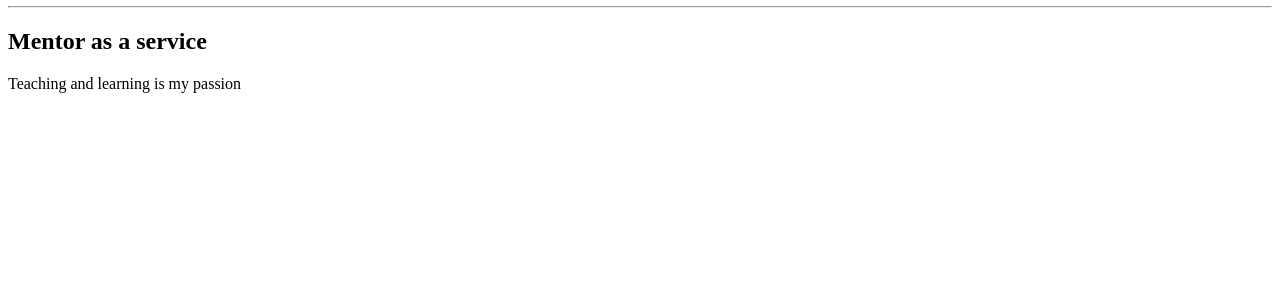
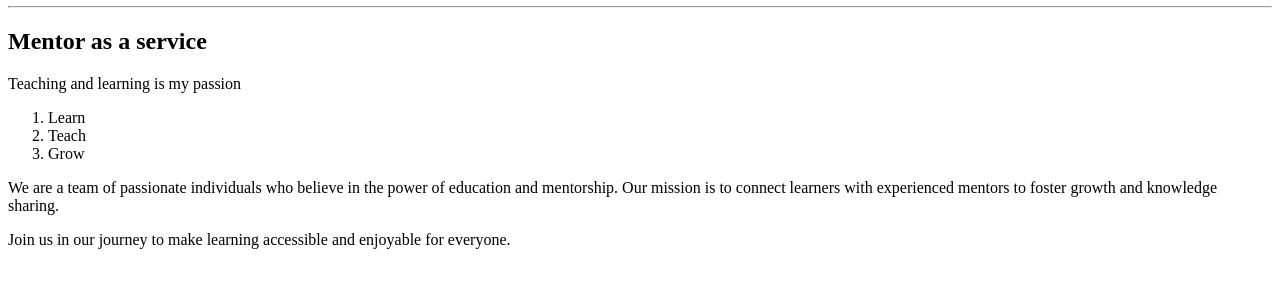
Before and after one commit to RaviTambade/tflstore, a plain HTML site: page public/index.html in a window 1280 px wide. Shown: the part 100-388 px from the top of the page. Drawn offline with Linux system fonts and the light colour scheme.

Commit message:
new changes

```diff
--- a/public/index.html
+++ b/public/index.html
@@ -11,5 +11,14 @@
         <h2>Mentor as a service</h2>
         <p>Teaching and learning is my passion</p>
 
+        <ol>
+            <li>Learn</li>
+            <li>Teach</li>
+            <li>Grow</li>
+        </ol>
+        <p>We are a team of passionate individuals who believe in the power of education and mentorship. Our mission is to connect learners with experienced mentors to foster growth and knowledge sharing.</p>
+        <p>Join us in our journey to make learning accessible and enjoyable for everyone.</p
+
+
     </body>
 </html>
```
